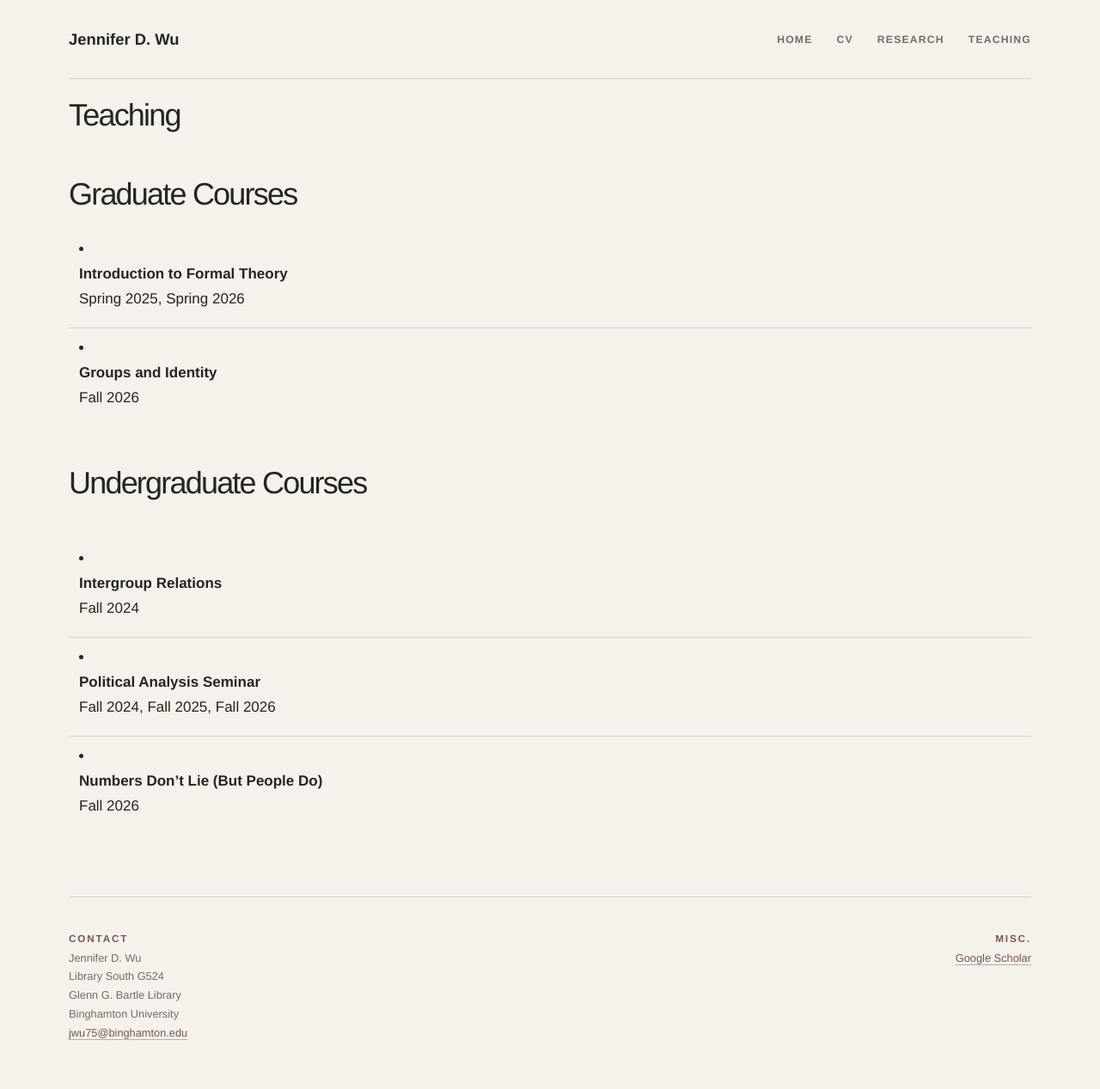
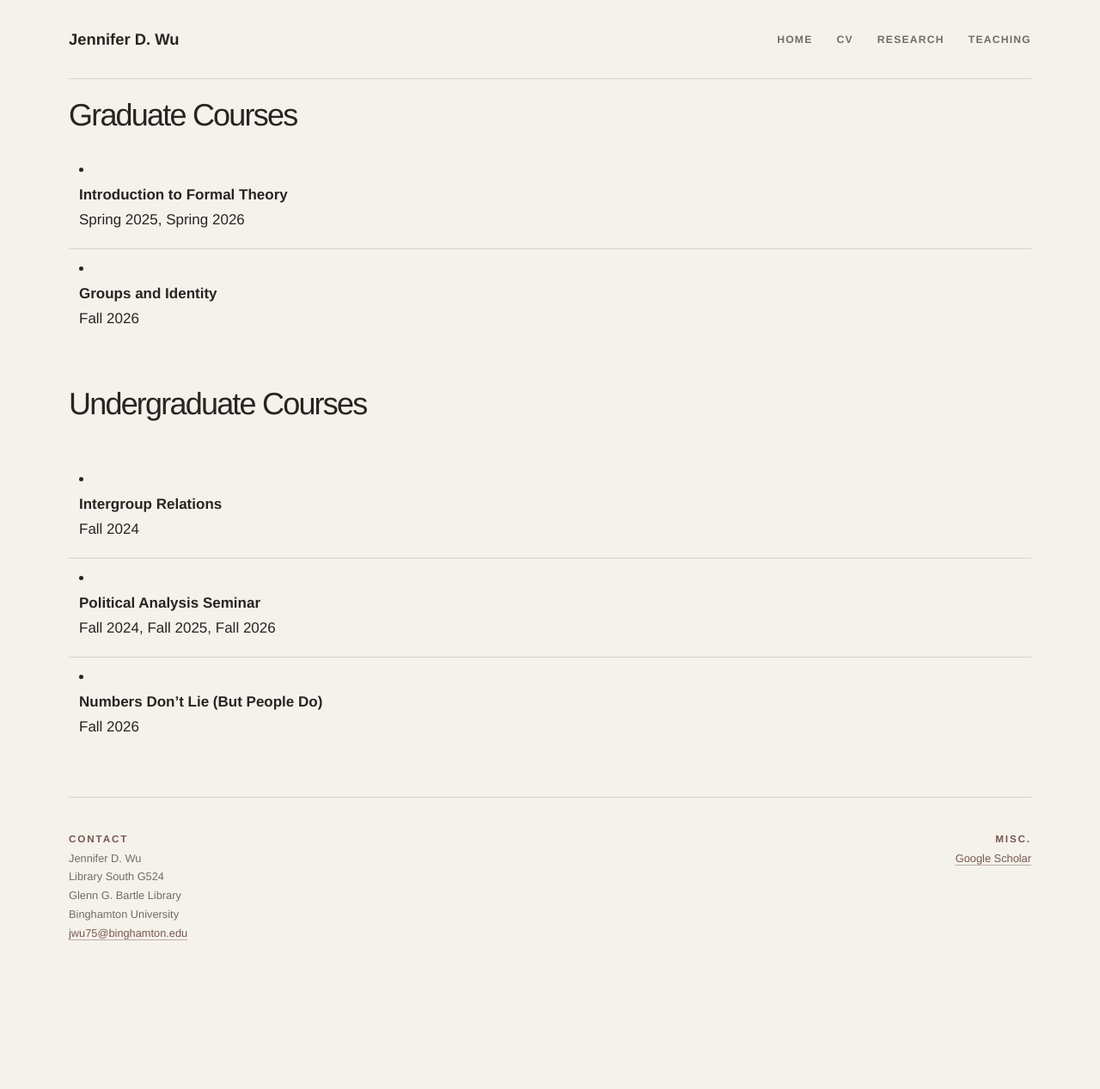
Before and after one commit to wujend/wujend.github.io, a Jekyll site: the page built from teaching/index.html, in a window 1280 px wide. Shown: the whole page at 86% size. Built offline with Jekyll 4.4.1, drawn with Linux system fonts in a browser that asks for light colours; after the commit the page ends 1151 px from its top, so only the background shows below that.

Commit message:
Update index.html

```diff
--- a/teaching/index.html
+++ b/teaching/index.html
@@ -3,8 +3,6 @@ layout: default
 title: Teaching
 ---
 
-<section class="publications">
-<h1>Teaching</h1>
 
 <section class="publications">
 <h1>Graduate Courses</h1>
```
